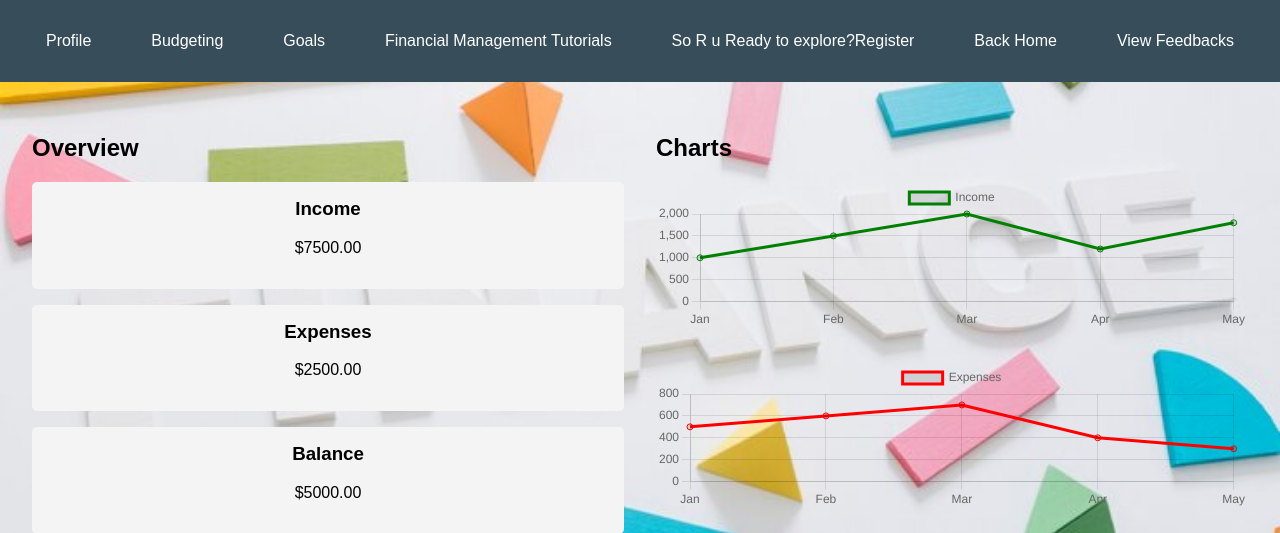
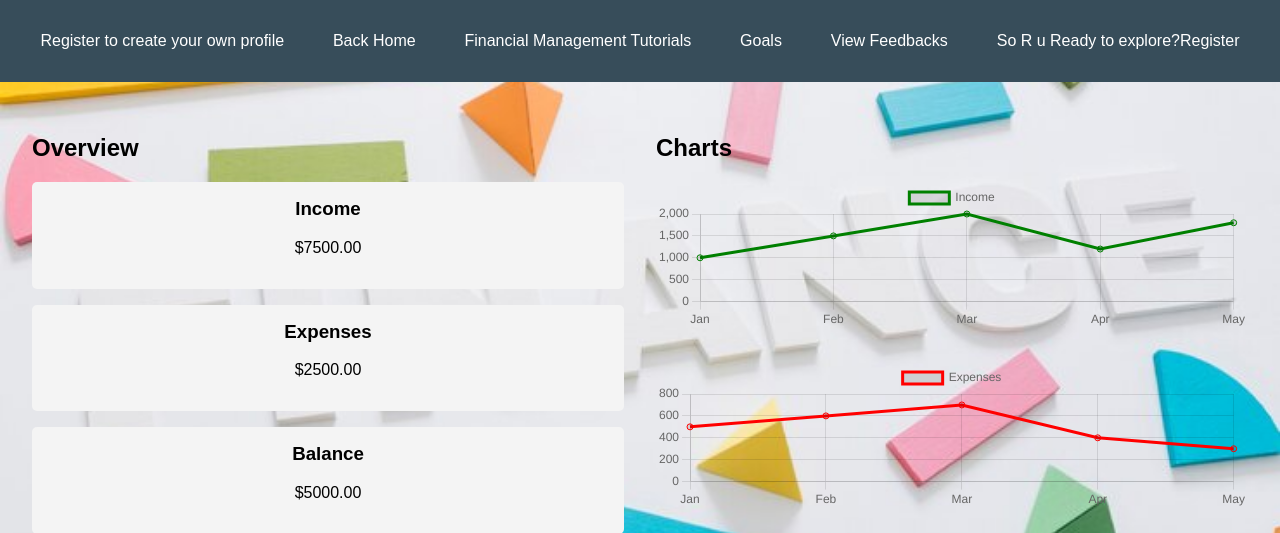
Before and after one commit to ashlybaby/MiniProject, a Django app: page /guest_view/ in a window 1280 px wide. Shown: the top 533 px of the page. Run offline with Django 4.2, Linux system fonts and the light colour scheme; parts of the project's set-up code (start-up, migrations or seed data) failed here and were passed over.

Commit message:
buttons rearranged

```diff
--- a/financefolio/myapp/templates/guestlogin.html
+++ b/financefolio/myapp/templates/guestlogin.html
@@ -210,16 +210,12 @@
     <header>
         <nav>
             <ul>
-                <li><a href="#">Profile</a></li>
-
-
-
-                <li><a href="#">Budgeting</a></li>
+                <li><a href="{% url 'register' %}">Register to create your own profile</a></li>
+                <li><a href="{% url 'index' %}">Back Home</a></li>
+                <li><a href="#" id="tutorialsBtn">Financial Management Tutorials</a></li>
                 <li><a href="#" id="goalsBtn">Goals</a></li>
-                <li><a href="#" id="tutorialsBtn">Financial Management Tutorials</a></li>
+                <li><a href="{% url 'feedback_list1'%}">View Feedbacks</a></li>
                 <li><a href="{% url 'register' %}">So R u Ready to explore?Register</a></li>
-                <li><a href="{% url 'index' %}">Back Home</a></li>
-                <li><a href="{% url 'feedback_list1'%}">View Feedbacks</a></li>
 
             </ul>
         </nav>
```
